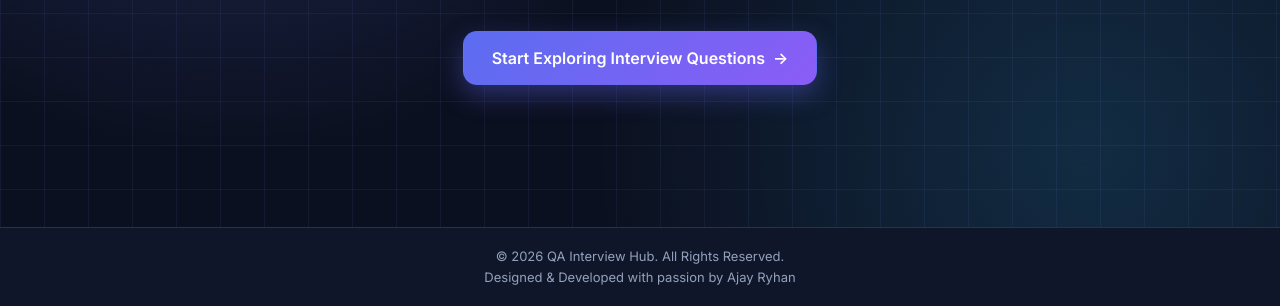
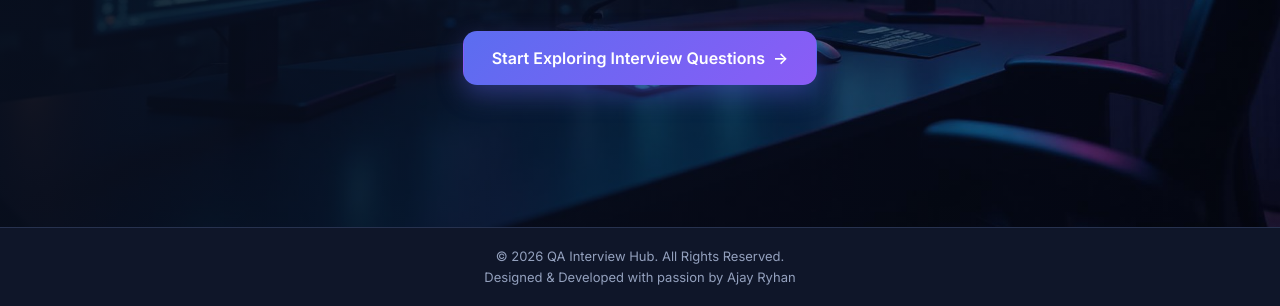
Before and after one commit to ajay-ryhan/Interview-Questions-Hub, a plain HTML site: page index.html in a window 1280 px wide. Shown: the part 494-800 px from the top of the page. Drawn offline with Linux system fonts and the light colour scheme.

Commit message:
Add hero background image to homepage

```diff
--- a/css/style.css
+++ b/css/style.css
@@ -380,12 +380,19 @@ main {
     padding: 64px 20px;
     text-align: center;
     overflow: hidden;
+
     background-image:
-        radial-gradient(circle at 18% 12%, var(--glow-1), transparent 42%),
-        radial-gradient(circle at 85% 88%, var(--glow-2), transparent 40%),
-        linear-gradient(var(--grid-line) 1px, transparent 1px),
-        linear-gradient(90deg, var(--grid-line) 1px, transparent 1px);
-    background-size: auto, auto, 44px 44px, 44px 44px;
+            linear-gradient(
+                    90deg,
+                    rgba(8, 15, 30, 0.92),
+                    rgba(8, 15, 30, 0.65),
+                    rgba(8, 15, 30, 0.35)
+            ),
+            url("../assets/images/home-hero.jpg");
+
+    background-size: cover;
+    background-position: center;
+    background-repeat: no-repeat;
 }
 
 .home-content {
--- a/index.html
+++ b/index.html
@@ -9,9 +9,9 @@
     <meta name="color-scheme" content="dark light">
     <meta name="theme-color" id="theme-color-meta" content="#0b1020">
 
-    <link rel="icon" type="image/png" sizes="64x64" href="favicon.png">
-    <link rel="icon" type="image/svg+xml" href="favicon.svg">
-    <link rel="apple-touch-icon" href="apple-touch-icon.png">
+    <link rel="icon" type="image/png" sizes="64x64" href="assets/images/favicon.png">
+    <link rel="icon" type="image/svg+xml" href="assets/images/favicon.svg">
+    <link rel="apple-touch-icon" href="assets/images/apple-touch-icon.png">
 
     <!-- Apply the saved theme before the page is painted -->
     <script>
@@ -92,10 +92,15 @@
 
     <!-- Home -->
     <section id="home-view" class="view home-view">
+
         <div class="home-content">
+
             <span class="eyebrow">QA INTERVIEW HUB</span>
 
-            <h1>Prepare. Practise. <span class="gradient-text">Succeed.</span></h1>
+            <h1>
+                Prepare. Practise.
+                <span class="gradient-text">Succeed.</span>
+            </h1>
 
             <p>
                 Your space to learn, explore and prepare
@@ -103,9 +108,12 @@
             </p>
 
             <button id="start-button" class="btn btn-primary btn-large" type="button">
-                Start Exploring Interview Questions <span aria-hidden="true">→</span>
+                Start Exploring Interview Questions
+                <span aria-hidden="true">→</span>
             </button>
+
         </div>
+
     </section>
 
     <!-- Topic grid -->
@@ -148,7 +156,8 @@
                 <div class="search-field">
                     <svg viewBox="0 0 24 24" width="18" height="18" aria-hidden="true">
                         <circle cx="11" cy="11" r="6.5" fill="none" stroke="currentColor" stroke-width="2"/>
-                        <line x1="16" y1="16" x2="21" y2="21" stroke="currentColor" stroke-width="2" stroke-linecap="round"/>
+                        <line x1="16" y1="16" x2="21" y2="21" stroke="currentColor" stroke-width="2"
+                              stroke-linecap="round"/>
                     </svg>
 
                     <input type="search"
```
Also changed, not shown: qubiqode/index.html (+3 -3 lines), assets/images/apple-touch-icon.png (renamed from apple-touch-icon.png), assets/images/favicon.png (renamed from favicon.png), assets/images/favicon.svg (renamed from favicon.svg), assets/images/home-hero.jpg (added).
